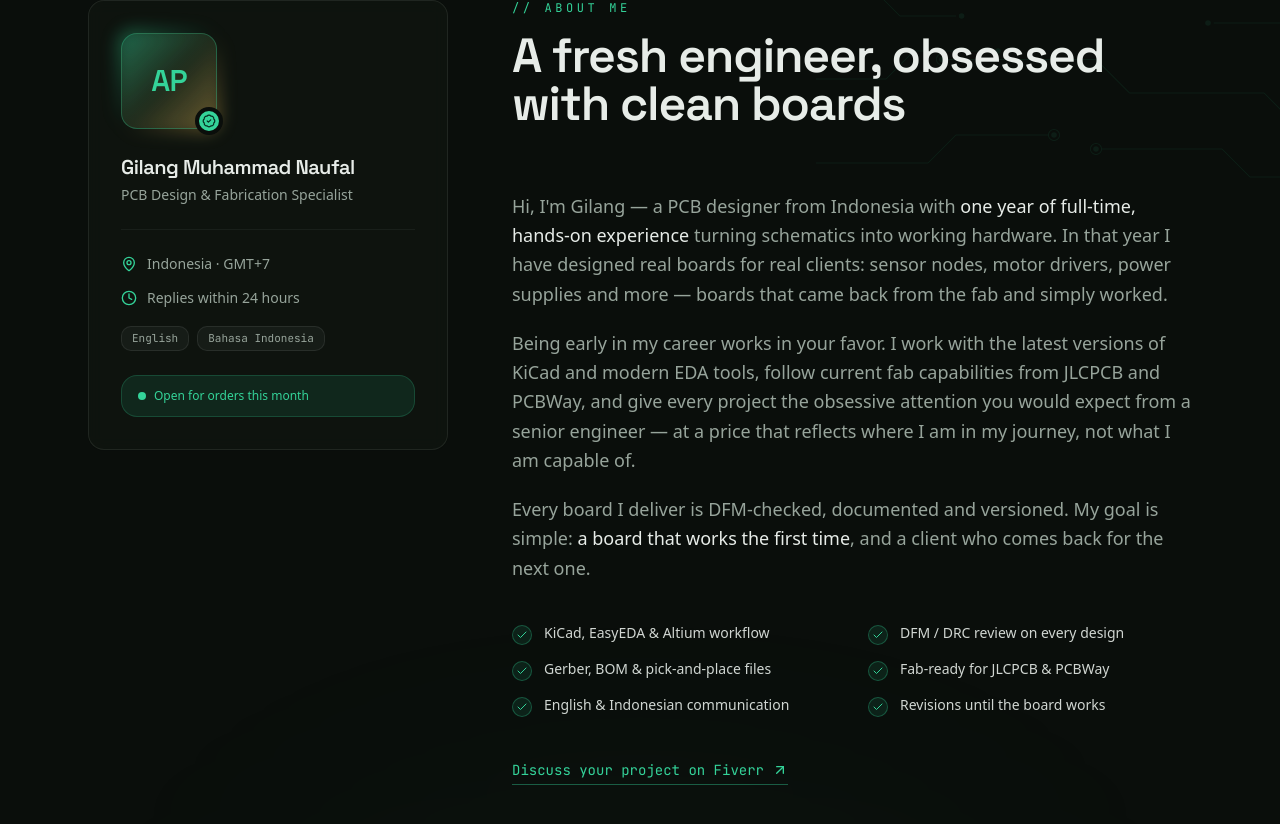
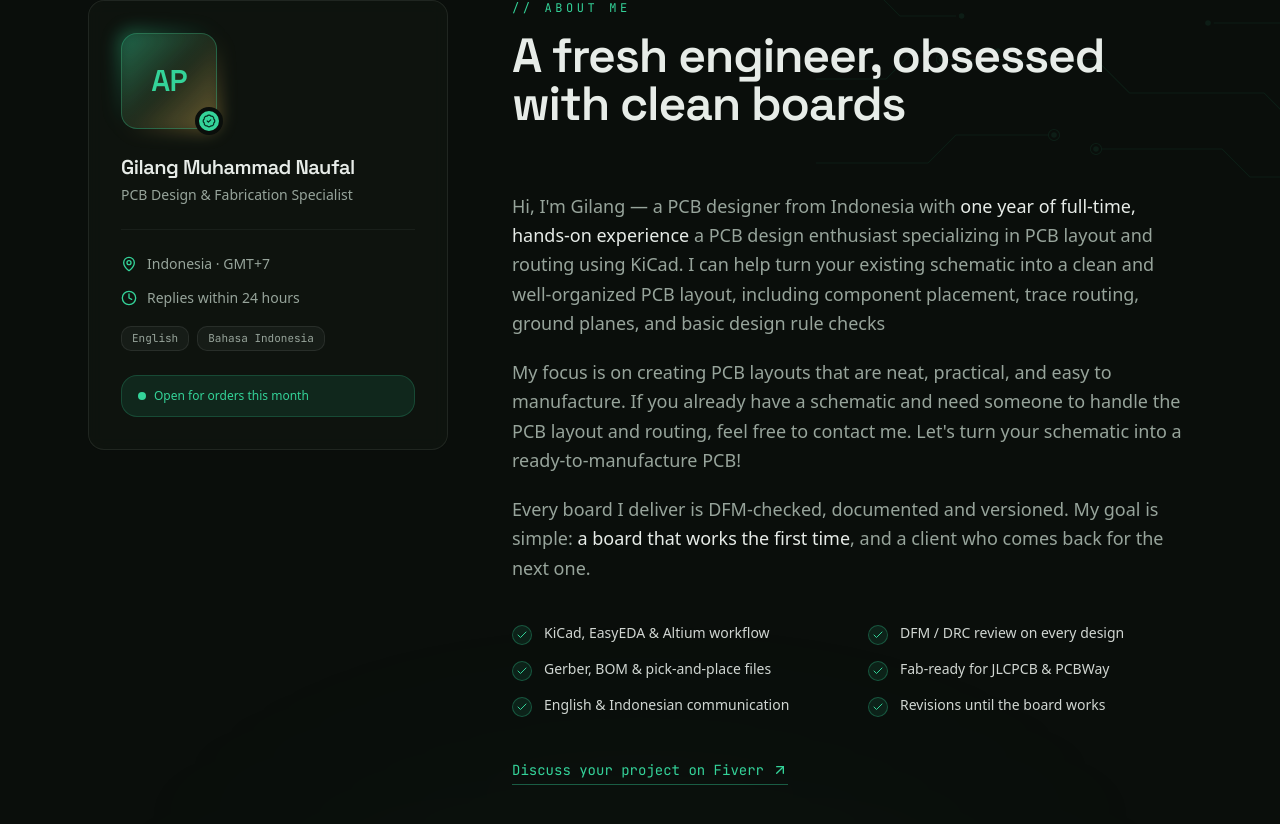
Before and after one commit to falzzy51/naufalzzyypcb, a Next.js app: page / in a window 1280 px wide. Shown: the part 1062-1886 px from the top of the page. Built offline with nearby package versions, Linux system fonts and the light colour scheme.

Commit message:
Update about.tsx

```diff
--- a/src/components/sections/about.tsx
+++ b/src/components/sections/about.tsx
@@ -128,18 +128,10 @@ export function About() {
               <span className="font-medium text-foreground">
                 one year of full-time, hands-on experience
               </span>{" "}
-              turning schematics into working hardware. In that year I have
-              designed real boards for real clients: sensor nodes, motor
-              drivers, power supplies and more — boards that came back from the
-              fab and simply worked.
+              a PCB design enthusiast specializing in PCB layout and routing using KiCad. I can help turn your existing schematic into a clean and well-organized PCB layout, including component placement, trace routing, ground planes, and basic design rule checks
             </motion.p>
             <motion.p variants={fadeUp}>
-              Being early in my career works in your favor. I work with the
-              latest versions of KiCad and modern EDA tools, follow current fab
-              capabilities from JLCPCB and PCBWay, and give every project the
-              obsessive attention you would expect from a senior engineer — at
-              a price that reflects where I am in my journey, not what I am
-              capable of.
+              My focus is on creating PCB layouts that are neat, practical, and easy to manufacture. If you already have a schematic and need someone to handle the PCB layout and routing, feel free to contact me. Let's turn your schematic into a ready-to-manufacture PCB!
             </motion.p>
             <motion.p variants={fadeUp}>
               Every board I deliver is DFM-checked, documented and versioned.
```
